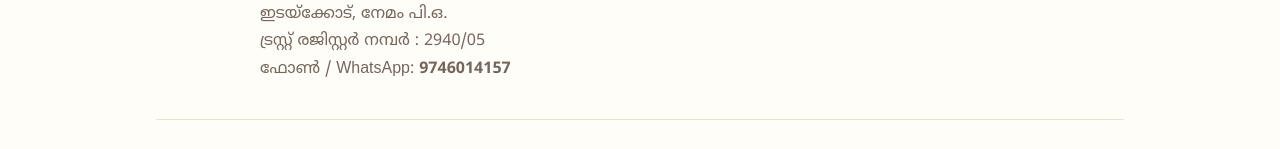
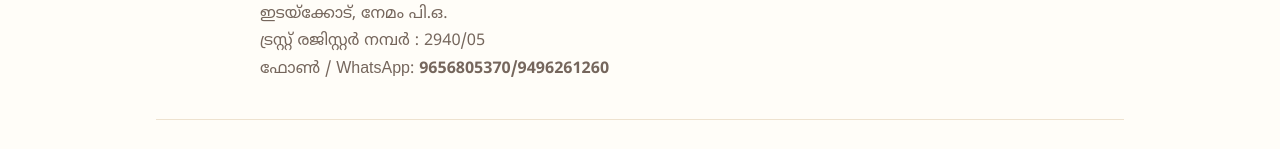
Before and after one commit to kaltharakkonamtemble/Kaltharakkonam-temple, a plain HTML site: page index.html in a window 1280 px wide. Shown: the part 4941-5090 px from the top of the page. Drawn offline with Linux system fonts and the light colour scheme.

Commit message:
Update index.html

```diff
--- a/index.html
+++ b/index.html
@@ -51,7 +51,7 @@ footer{background:#3d101a;color:#fff1dc;text-align:center;padding:22px}
 <label>പൂജ / വഴിപാട് *</label><select id="poojaName" required><option value="">തിരഞ്ഞെടുക്കുക</option><option>ഗണപതി ഹോമം</option><option>മൃത്യുഞ്ജയ ഹോമം</option><option>ആയില്യ പൂജ</option><option>നാഗരൂട്ട്</option><option>ഭഗവതി സേവ</option><option>പൗർണമി പൂജ</option><option>രാഹുകാല പൂജ</option><option>മറ്റുള്ളവ</option></select>
 <label>പൂജ നടത്തേണ്ട തീയതി *</label><input id="date" type="date" required><label>കൂടുതൽ വിവരങ്ങൾ</label><textarea id="details"></textarea>
 <button class="btn" type="submit">WhatsApp വഴി ബുക്കിംഗ് അയയ്ക്കുക</button><p class="note">WhatsApp: 9746014157</p></form></section>
-<section id="contact"><h2>ബന്ധപ്പെടുക</h2><p class="intro"><b>കളത്തറക്കോണം കാവിൽ ദേവി ക്ഷേത്രം</b><br>ഇടയ്ക്കോട്, നേമം പി.ഒ.<br>ട്രസ്റ്റ് രജിസ്റ്റർ നമ്പർ : 2940/05<br>ഫോൺ / WhatsApp: <b>9746014157</b></p></section>
+<section id="contact"><h2>ബന്ധപ്പെടുക</h2><p class="intro"><b>കളത്തറക്കോണം കാവിൽ ദേവി ക്ഷേത്രം</b><br>ഇടയ്ക്കോട്, നേമം പി.ഒ.<br>ട്രസ്റ്റ് രജിസ്റ്റർ നമ്പർ : 2940/05<br>ഫോൺ / WhatsApp: <b>9656805370/9496261260</b></p></section>
 </main><footer>🪔 കളത്തറക്കോണം കാവിൽ ദേവി ക്ഷേത്രം 🪔<br>ഇടയ്ക്കോട്, നേമം പി.ഒ.</footer>
 <script>
 const TEMPLE_WHATSAPP_NUMBER="9746014157";
```
